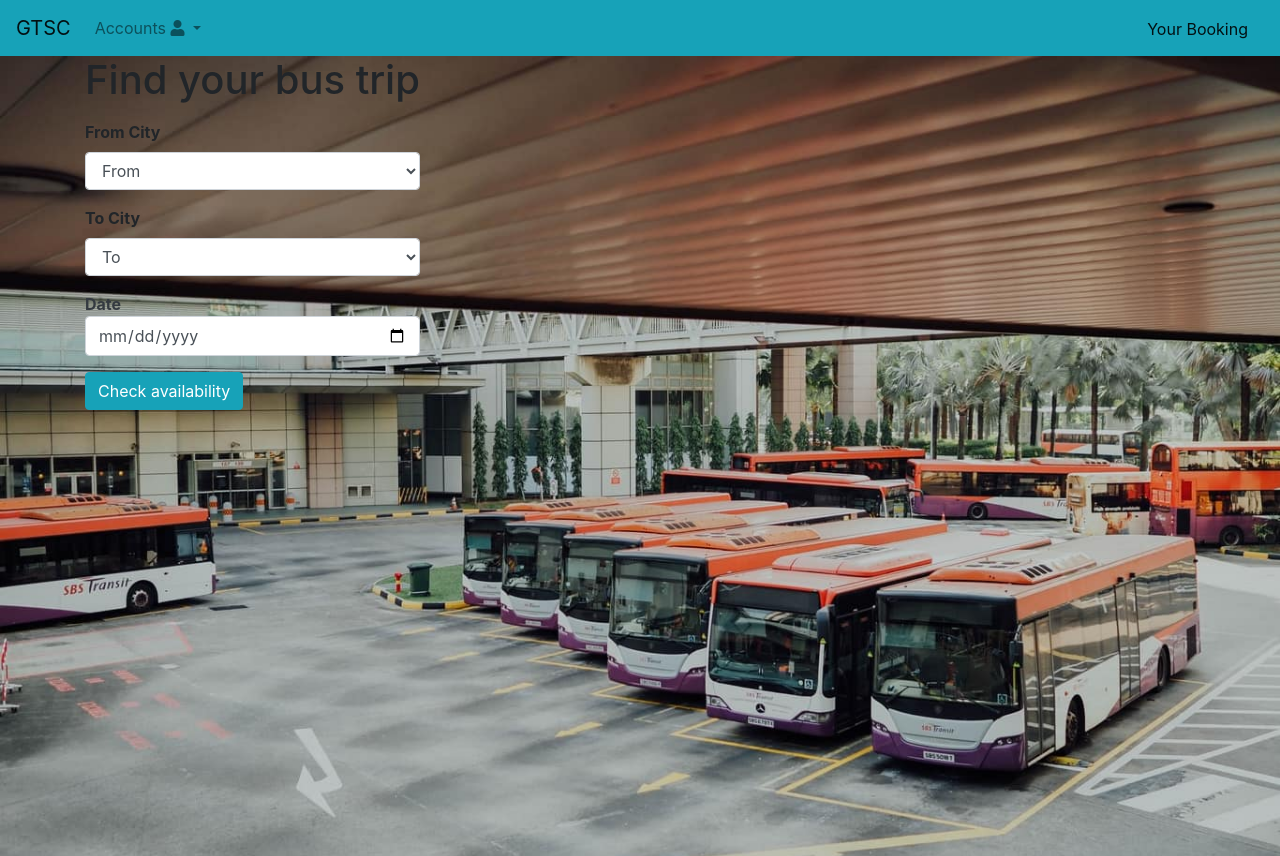
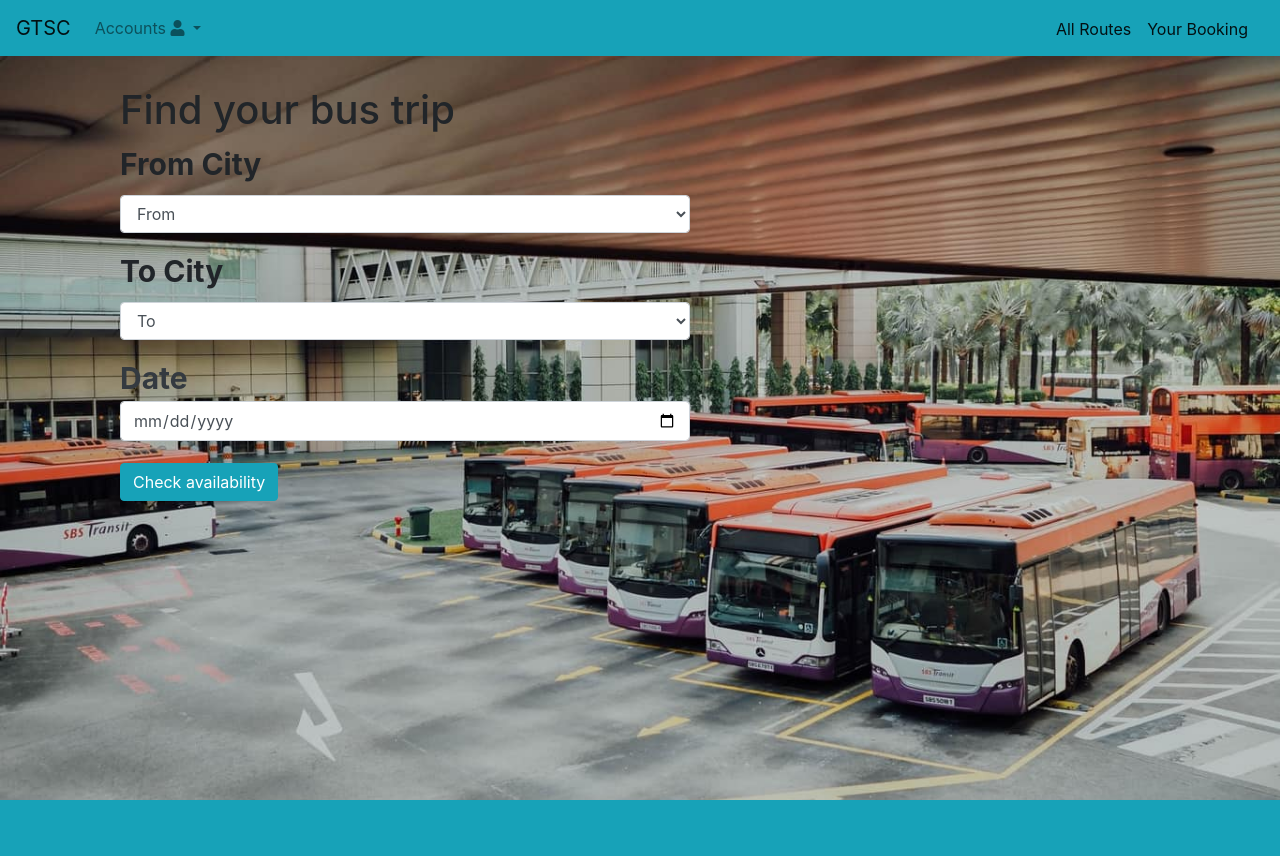
Before and after one commit to B-Saidy/bus_ticket_reservation, a Django app: page / in a window 1280 px wide. After the commit the page ends 800 px from the top, so only its background shows below. Run offline with Django 3.2, Linux system fonts and the light colour scheme; some libraries are stand-ins or nearby versions.

Commit message:
added routes page

```diff
--- a/btrs/static/css/custom.css
+++ b/btrs/static/css/custom.css
@@ -1,7 +1,19 @@
 #booking {
-    position:absolute;
+    position:fixed;
     width: 100%;
     height: 100%;
     background: url('../img/bg1.jpg');
     background-attachment: fixed;
     background-size: cover; }
+
+.grid-container {
+    margin-top: 10px;
+    display: grid;
+    grid-template-columns: auto auto auto;
+    grid-column-gap: auto;
+    }
+
+.grid-item {
+    padding: 20px;
+    font-size: 30px;
+}
--- a/btrs/static/js/main.js
+++ /dev/null
@@ -1,4 +0,0 @@
-
-setTimeout(function(){
- $('#message').fadeOut('slow')
-}, 3000);
--- a/pages/urls.py
+++ b/pages/urls.py
@@ -3,6 +3,7 @@ from . import views
 
 urlpatterns = [
     path('', views.home, name='index'),
+    path('routes', views.routes, name='routes'),
     path('search/', views.search_results, name='search'),
     path('reserve/<int:id>/', views.reserve, name='reserve'),
     path('cancel/<int:id>/', views.cancel_booking, name='cancel'),
--- a/pages/views.py
+++ b/pages/views.py
@@ -6,13 +6,20 @@ from django.shortcuts import get_object_or_404
 from django.contrib.auth.models import User
 from django.contrib.auth.decorators import login_required
 
+
 def home(request):
-    buses = Bus.objects.all()
     context = {
-        'buses': buses,
         'cities':Cities
     }
     return render(request, 'pages/index.html', context)
+
+def routes(request):
+    buses = Bus.objects.filter(no_of_seats__gte=1, date__gte=datetime.today()).order_by('date')
+    context = {
+        'buses': buses,
+    }
+    return render(request, 'pages/routes.html', context)
+
 
 def search_results(request):
     fromcity = request.GET['fromcity']
--- a/templates/base.html
+++ b/templates/base.html
@@ -49,6 +49,8 @@
                 {% if user.is_authenticated %}
                 <span class="navbar-brand"><strong>Hi</strong> <small>{{user.username}}!</small></span>
                 {% endif %}
+
+                <a class="navbar-brand" href=" {% url 'routes'%} "><small>All Routes</small></a>
                 <a class="navbar-brand" href=" {% url 'bookings'%} "><small>Your Booking</small></a>
 
 
--- a/templates/pages/index.html
+++ b/templates/pages/index.html
@@ -4,15 +4,12 @@
     <div id="booking" class='section'>
 		<div class="section-center container">
 			<div class="container">
-				<div class="row">
-					<div class="booking-form">
+				<div class="grid-container">
+					<div class="grid-item">
 						<div class="form-header">
 							<h1>Find your bus trip</h1>
 						</div>
 						<form action="{% url 'search' %}">
-							<div class="form-group">
-
-							</div>
 							<div class="form-group">
                                 <label for="exampleFormControlSelect1"><strong>From City</strong></label>
                                 <select name='fromcity' class="form-control" id="exampleFormControlSelect1">
@@ -49,7 +46,6 @@
 							</div>
 						</form>
 					</div>
-
 				</div>
 			</div>
 		</div>
```
Also changed, not shown: templates/pages/routes.html (added, +36 -0 lines).
